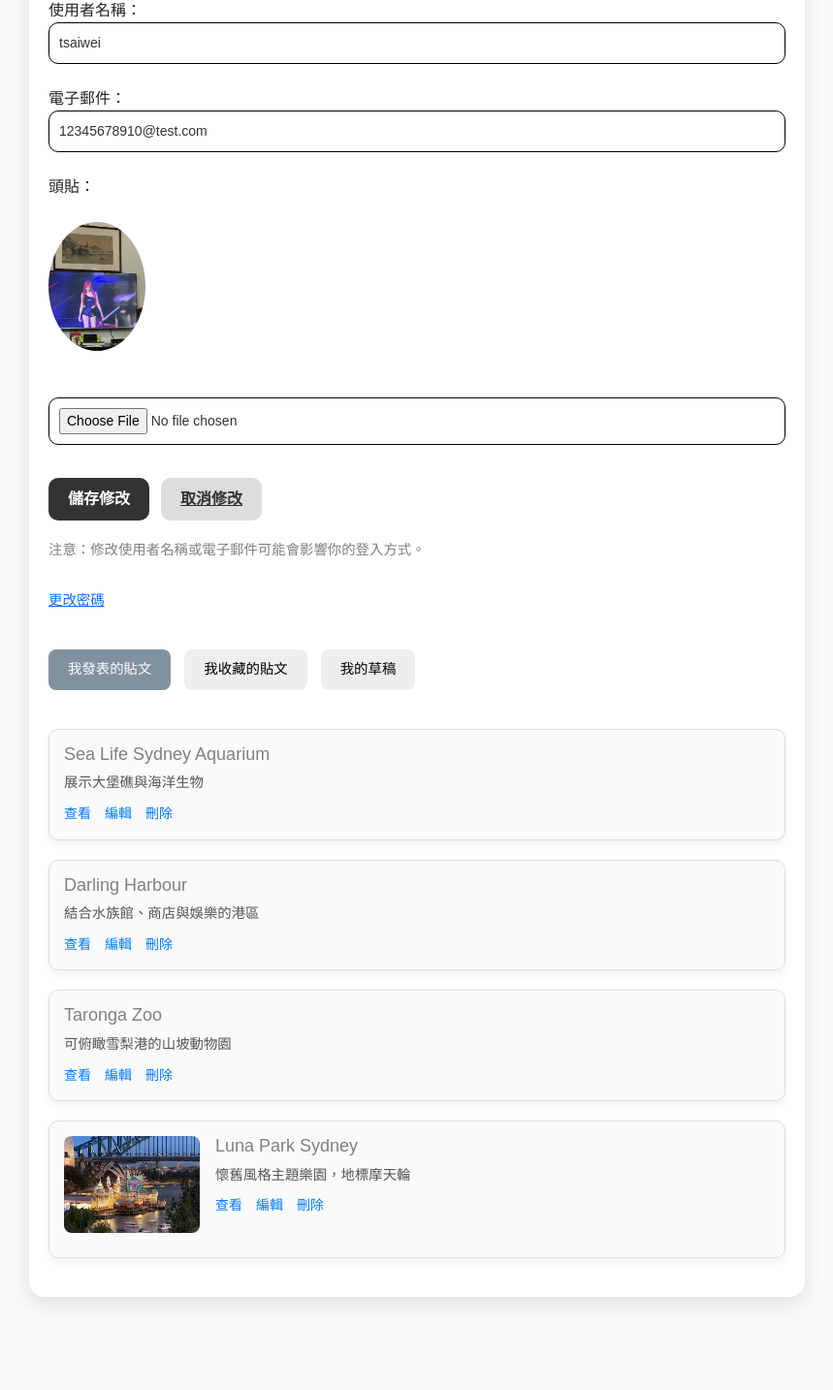
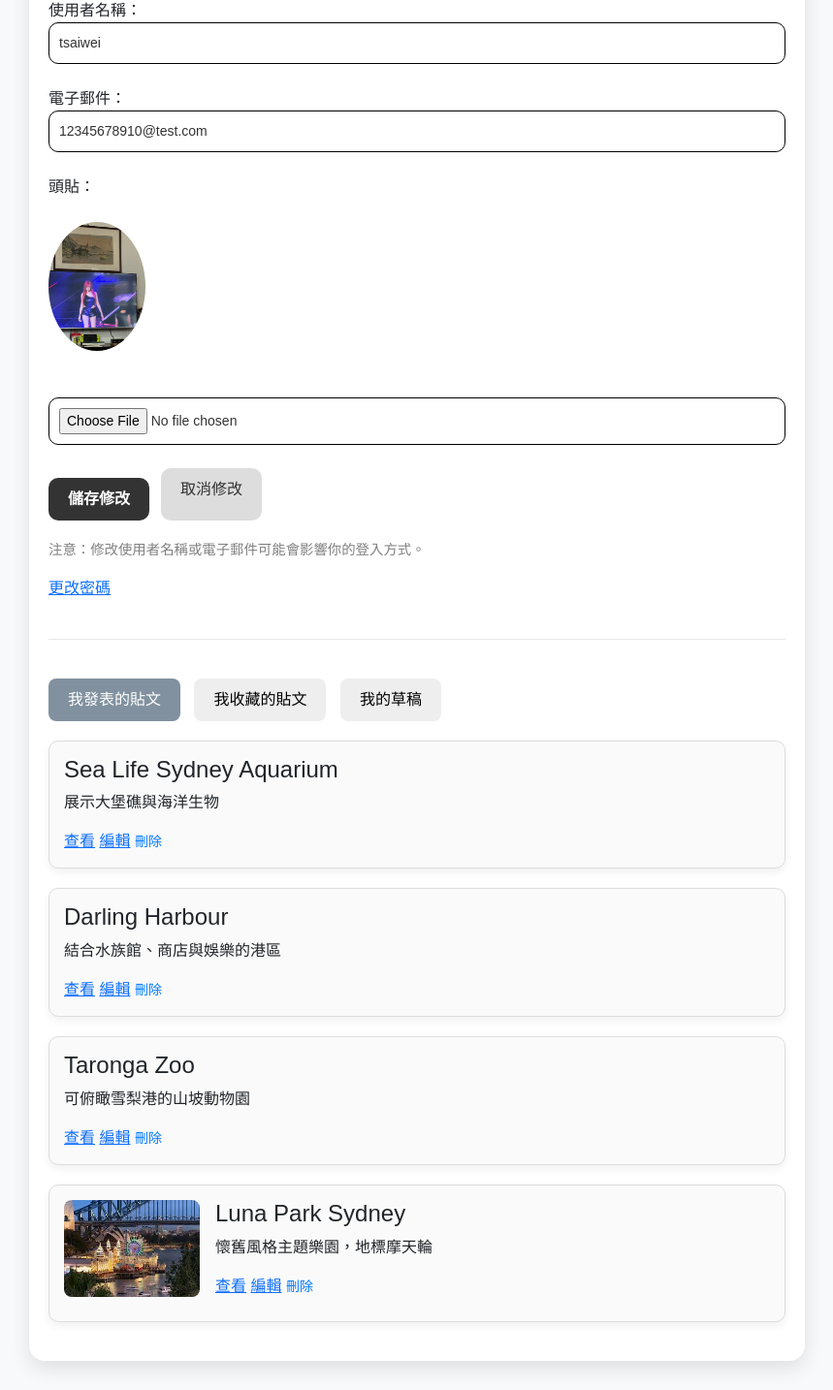
Before and after one commit to Tsaiwei-hsu/sa_Travel_Forum, a Django app: page /profile/ in a window 1280 px wide. Shown: the part 180-1614 px from the top of the page at 97% size, without its empty margins (210-1069 px from the left). Before the commit the page ends 1526 px from the top, so only its background shows below. Run offline with Django 5.2, Linux system fonts and the light colour scheme; a user stored in the database is signed in; data comes from the database, SQL or seed files in the repository; data that the repository does not hold is empty.

Commit message:
“前端功能更新”

```diff
--- a/posts/templates/posts/profile.html
+++ b/posts/templates/posts/profile.html
@@ -39,12 +39,27 @@
     cursor: pointer;
   }
 
-  .my-posts {
-    margin-top: 40px;
+  .cancel-link {
+    background-color: #ddd;
+    color: #333;
+    padding: 10px 20px;
+    border-radius: 10px;
+    text-decoration: none;
+    display: inline-block;
   }
 
-  .my-posts h3 {
-    margin-bottom: 16px;
+  .tab-button {
+    background-color: #eee;
+    border: none;
+    padding: 10px 20px;
+    cursor: pointer;
+    margin-right: 10px;
+    border-radius: 8px;
+  }
+
+  .tab-button.active {
+    background-color: #81919f;
+    color: white;
   }
 
   .post-item {
@@ -62,58 +77,6 @@
     object-fit: cover;
     border-radius: 10px;
     margin-bottom: 10px;
-  }
-
-  .post-item h4 {
-    margin: 0 0 8px 0;
-    font-size: 18px;
-  }
-
-  .post-item p {
-    color: #555;
-    margin-bottom: 10px;
-  }
-
-  .post-item a,
-  .post-item form button {
-    color: #007bff;
-    text-decoration: none;
-    margin-right: 10px;
-    background: none;
-    border: none;
-    padding: 0;
-    font: inherit;
-    cursor: pointer;
-    font-size: 14px;
-  }
-
-  .post-item a.button-link {
-    background-color: #81919f;
-    color: white;
-    padding: 8px 14px;
-    border-radius: 8px;
-  }
-
-  .change-password {
-    margin-top: 30px;
-  }
-
-  .toggle-section {
-    display: none;
-  }
-
-  .tab-button {
-    background-color: #eee;
-    border: none;
-    padding: 10px 20px;
-    cursor: pointer;
-    margin-right: 10px;
-    border-radius: 8px;
-  }
-
-  .tab-button.active {
-    background-color: #81919f;
-    color: white;
   }
 
   .post-horizontal {
@@ -134,7 +97,25 @@
     flex: 1;
   }
 
-/* RWD: 小螢幕時變成直排 */
+  .toggle-section {
+    display: none;
+  }
+
+  .link-button {
+    color: #007bff;
+    background: none;
+    border: none;
+    padding: 0;
+    font: inherit;
+    cursor: pointer;
+    font-size: 14px;
+    text-decoration: none;
+  }
+
+  .link-button:hover {
+    text-decoration: underline;
+  }
+
   @media (max-width: 600px) {
     .post-horizontal {
       flex-direction: column;
@@ -145,7 +126,6 @@
       height: auto;
     }
   }
-
 </style>
 
 <div class="profile-container">
@@ -171,19 +151,23 @@
       <input type="file" name="avatar" id="id_avatar">
     </div>
 
-
     <div style="display: flex; gap: 12px;">
       <button type="submit" class="submit-btn">儲存修改</button>
-      <a href="{% url 'profile' %}" class="submit-btn" style="background: #ddd; color: #333;">取消修改</a>
+      <a href="{% url 'profile' %}" class="cancel-link">取消修改</a>
     </div>
   </form>
+
   <div style="margin-top: 20px; font-size: 0.9rem; color: gray;">
     注意：修改使用者名稱或電子郵件可能會影響你的登入方式。
-  <div class="change-password">
+  </div>
+
+  <div class="change-password" style="margin-top: 16px;">
     <a href="{% url 'password_change' %}">更改密碼</a>
   </div>
 
-  <div style="margin-top: 40px;">
+  <hr style="margin: 40px 0; border: none; border-top: 1px solid #9d9d9d;">
+
+  <div style="margin-bottom: 20px;">
     <button class="tab-button active" onclick="showSection('posts', event)">我發表的貼文</button>
     <button class="tab-button" onclick="showSection('favorites', event)">我收藏的貼文</button>
     <button class="tab-button" onclick="showSection('drafts-section', event)">我的草稿</button>
@@ -204,7 +188,7 @@
           <a href="{% url 'edit_post' post.pk %}">編輯</a>
           <form action="{% url 'delete_post' post.pk %}" method="post" style="display:inline">
             {% csrf_token %}
-            <button type="submit" onclick="return confirm('你確定要刪除這則貼文嗎？');">刪除</button>
+            <button type="submit" class="link-button" onclick="return confirm('你確定要刪除這則貼文嗎？');">刪除</button>
           </form>
         </div>
       </div>
@@ -213,8 +197,6 @@
     {% endfor %}
   </div>
 
-
-<!-- 我的收藏 -->
   <div id="favorites" class="my-posts toggle-section" style="display: none;">
     {% for fav in favorites %}
       <div class="post-item">
@@ -230,12 +212,9 @@
     {% endfor %}
   </div>
 
-  <!-- 我的草稿 -->
   <div id="drafts-section" class="my-posts toggle-section" style="display: none;">
-    <h3>我的草稿貼文</h3>
     {% if user_drafts %}
       {% for draft in user_drafts %}
-        {% if draft.pk %}
         <div class="post-item post-horizontal">
           {% if draft.photos.all %}
             <div class="post-image-wrapper">
@@ -245,18 +224,13 @@
           <div class="post-text">
             <h4>{{ draft.title }}</h4>
             <p>{{ draft.content|truncatewords:20 }}</p>
-
-              <!-- 編輯草稿連結 -->
             <a href="{% url 'edit_draft' draft.pk %}" class="update-btn">編輯</a>
-
-              <!-- 刪除草稿按鈕 -->
             <form method="POST" action="{% url 'delete_post' pk=draft.pk %}" onsubmit="return confirm('確定要刪除此草稿嗎？');" style="display:inline;">
               {% csrf_token %}
-                <button type="submit" class="cancel-btn">刪除</button>
+              <button type="submit" class="link-button">刪除</button>
             </form>
           </div>
         </div>
-        {% endif %}
       {% endfor %}
     {% else %}
       <p>你目前沒有草稿。</p>
@@ -267,37 +241,22 @@
 <script>
   function showSection(sectionId, event) {
     document.querySelectorAll('.toggle-section').forEach(el => el.style.display = 'none');
-
-    const selectedSection = document.getElementById(sectionId);
-    if (selectedSection) selectedSection.style.display = 'block';
-
+    const selected = document.getElementById(sectionId);
+    if (selected) selected.style.display = 'block';
     document.querySelectorAll('.tab-button').forEach(btn => btn.classList.remove('active'));
     if (event) event.target.classList.add('active');
   }
 
-  // ✅ 自動顯示後端指定的 section（如 drafts）
   document.addEventListener('DOMContentLoaded', function () {
     const section = "{{ section|default:'posts' }}";
-
-    // 顯示對應區塊
-    if (section === 'drafts') {
-      showSection('drafts-section');
-    } else if (section === 'favorites') {
-      showSection('favorites');
-    } else {
-      showSection('posts');
-    }
-
-    // 同步按鈕樣式
-    const tabButtons = document.querySelectorAll('.tab-button');
-    tabButtons.forEach(btn => {
+    showSection(section);
+    document.querySelectorAll('.tab-button').forEach(btn => {
       if (btn.textContent.includes('草稿') && section === 'drafts') btn.classList.add('active');
       else if (btn.textContent.includes('收藏') && section === 'favorites') btn.classList.add('active');
       else if (btn.textContent.includes('發表') && section === 'posts') btn.classList.add('active');
     });
   });
 
-  // 預覽頭像
   document.getElementById('id_avatar').addEventListener('change', function (event) {
     const preview = document.getElementById('avatarPreview');
     const file = event.target.files[0];
@@ -305,7 +264,5 @@
       preview.src = URL.createObjectURL(file);
     }
   });
-
-
 </script>
 {% endblock %}
```
Lines whose indentation alone changed are shown as unchanged.
